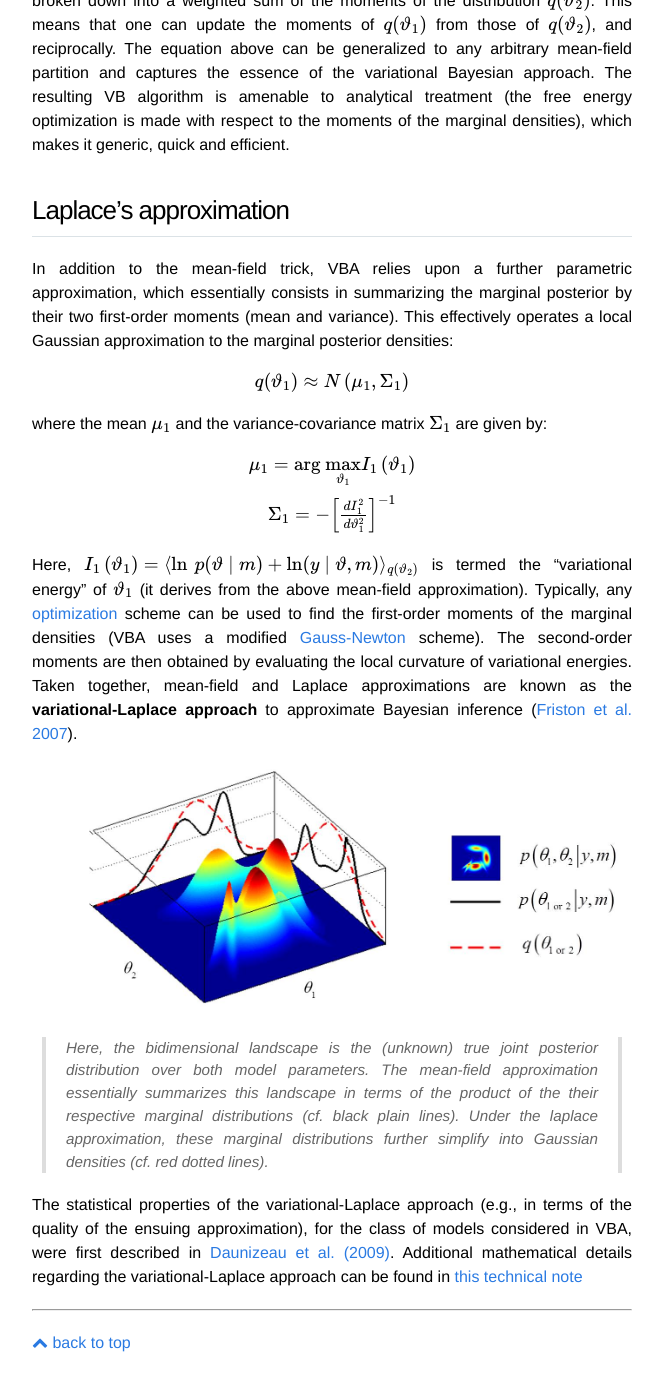
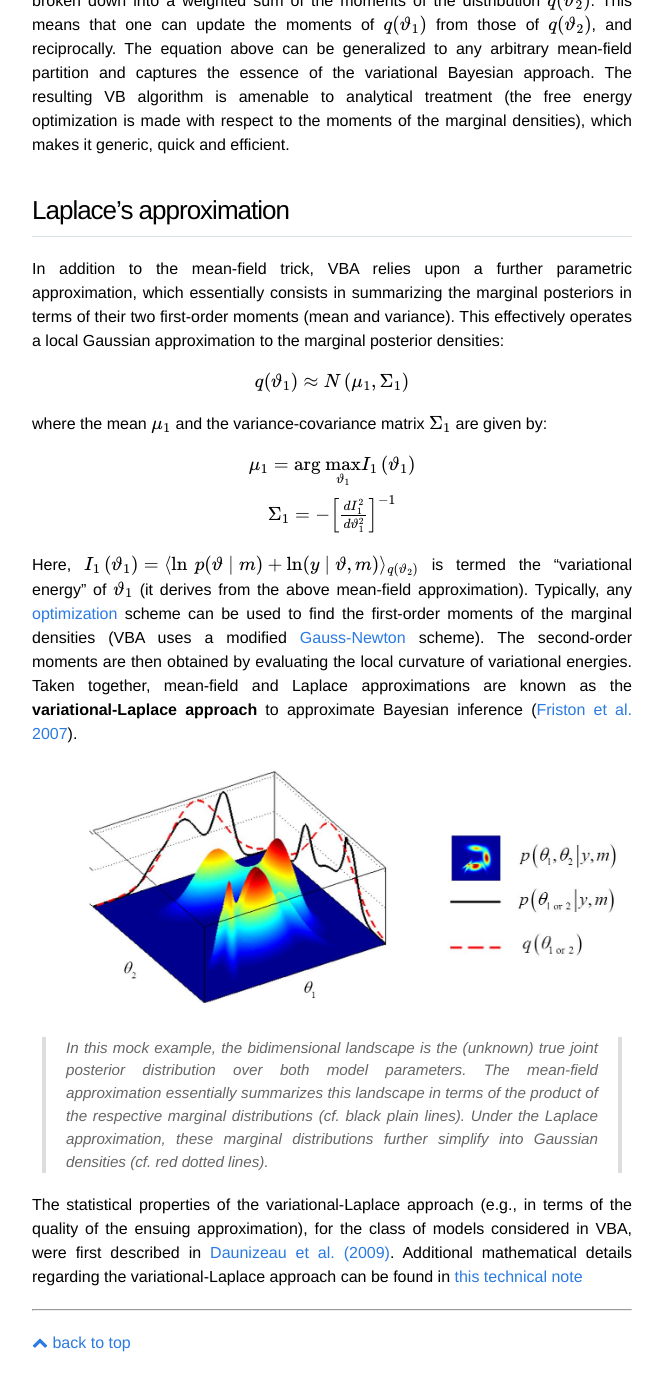
Before and after one commit to MBB-team/VBA-toolbox, a Jekyll site: the page built from _wiki/The-variational-Bayesian-approach.md, in a window 1280 px wide and 1400 px high, scrolled down 1395 px. Shown: the top 1391 px of the window, without its empty margins (308-971 px from the left). Built offline with Jekyll 4.4.1, drawn with Linux system fonts in a browser that asks for light colours; nearby versions of some CDN libraries; formulas are drawn with MathJax 3.

Commit message:
Update The-variational-Bayesian-approach.md

```diff
--- a/_wiki/The-variational-Bayesian-approach.md
+++ b/_wiki/The-variational-Bayesian-approach.md
@@ -34,7 +34,7 @@ where $$K$$ is a normalization constant and we have used a bi-partition of the p
 
 ## Laplace's approximation
 
-In addition to the mean-field trick, VBA relies upon a further parametric approximation, which essentially consists in summarizing the marginal posterior by their two first-order moments (mean and variance). This effectively operates a local Gaussian approximation to the marginal posterior densities:
+In addition to the mean-field trick, VBA relies upon a further parametric approximation, which essentially consists in summarizing the marginal posteriors in terms of their two first-order moments (mean and variance). This effectively operates a local Gaussian approximation to the marginal posterior densities:
 
 $$ q(\vartheta_1) \approx N\left(\mu_1,\Sigma_1\right)$$
 
@@ -50,6 +50,6 @@ $$
 Here, $$I_1\left(\vartheta_1\right) = \langle \ln\:p(\vartheta\mid m) + \ln(y\mid \vartheta,m)\rangle_{q(\vartheta_2)}$$ is termed the "variational energy" of $$\vartheta_1$$ (it derives from the above mean-field approximation). Typically, any [optimization](https://en.wikipedia.org/wiki/Mathematical_optimization) scheme can be used to find the first-order moments of the marginal densities (VBA uses a modified [Gauss-Newton](https://en.wikipedia.org/wiki/Gauss%E2%80%93Newton_algorithm) scheme). The second-order moments are then obtained by evaluating the local curvature of variational energies. Taken together, mean-field and Laplace approximations are known as the **variational-Laplace approach** to approximate Bayesian inference ([Friston et al. 2007](https://www.ncbi.nlm.nih.gov/pubmed/17055746)).
 
 ![]({{ site.baseurl }}/images/wiki/VBA/vb1.jpg)
->Here, the bidimensional landscape is the (unknown) true joint posterior distribution over both model parameters. The mean-field approximation essentially summarizes this landscape in terms of the product of the their respective marginal distributions (cf. black plain lines). Under the laplace approximation, these marginal distributions further simplify into Gaussian densities (cf. red dotted lines).
+>In this mock example, the bidimensional landscape is the (unknown) true joint posterior distribution over both model parameters. The mean-field approximation essentially summarizes this landscape in terms of the product of the respective marginal distributions (cf. black plain lines). Under the Laplace approximation, these marginal distributions further simplify into Gaussian densities (cf. red dotted lines).
 
 The statistical properties of the variational-Laplace approach (e.g., in terms of the quality of the ensuing approximation), for the class of models considered in VBA, were first described in [Daunizeau et al. (2009)](http://www.sciencedirect.com/science/article/pii/S0167278909002425). Additional mathematical details regarding the variational-Laplace approach can be found in [this technical note](https://arxiv.org/abs/1703.02089)
```
